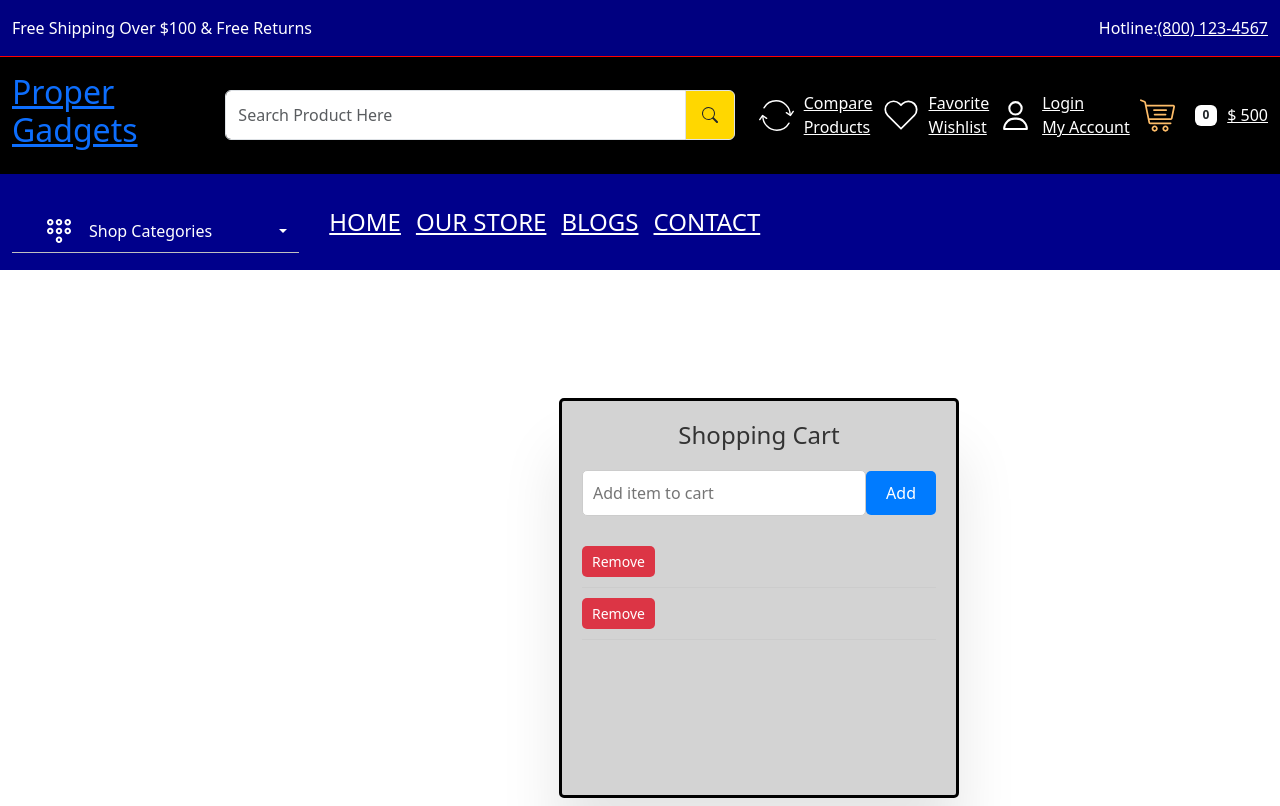
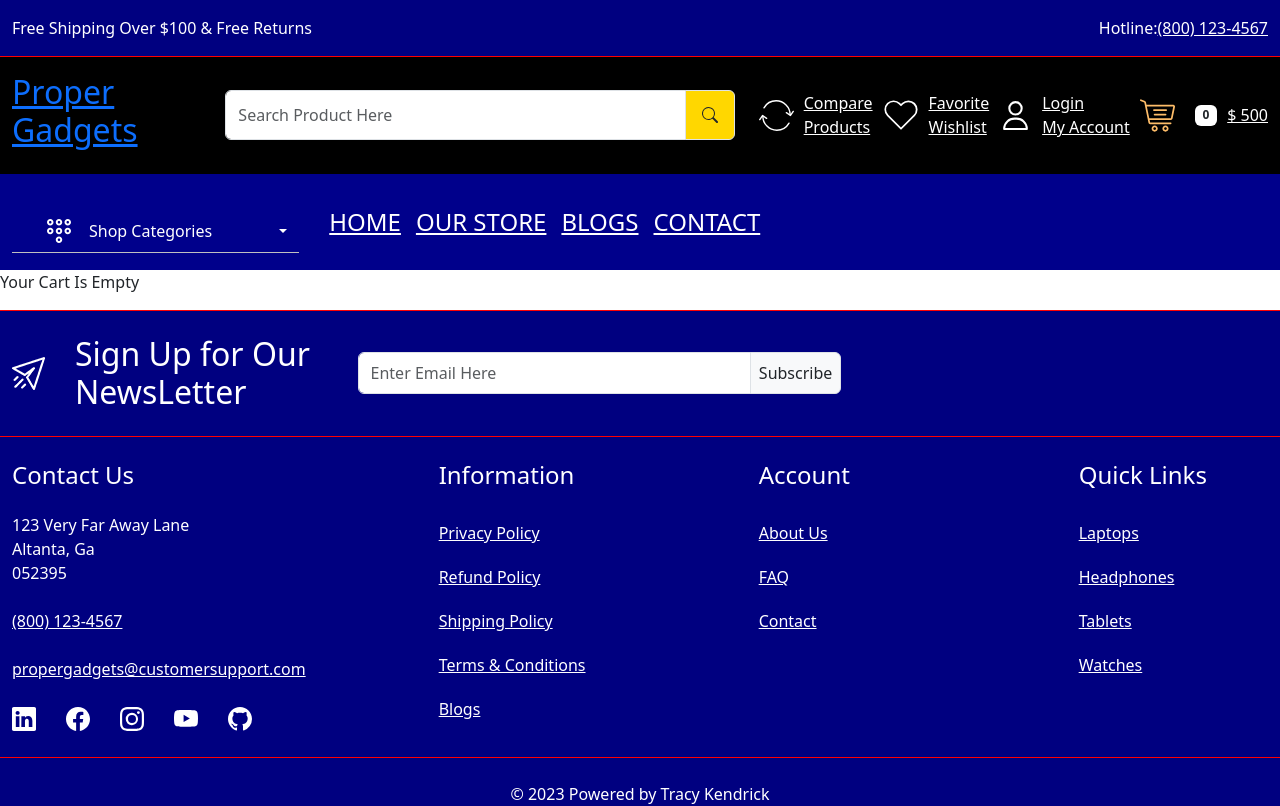
Before and after one commit to loltee/Capstone, a React (Vite) app: page /cart in a window 1280 px wide. Shown: the top 806 px of the page. Built offline with nearby package versions, Linux system fonts and the light colour scheme.

Commit message:
cart page is now fully completed

```diff
--- a/src/App.jsx
+++ b/src/App.jsx
@@ -12,8 +12,10 @@ import OurStore from "./pages/ourStore";
 import SignUpForm from "./components/SignUpForm";
 import Login from "./components/login";
 import MyCart from "./components/MyCart";
+import { useState } from "react";
 
 function App() {
+  const [cart, setCart] = useState([]);
   return (
     <>
       <BrowserRouter>
@@ -23,10 +25,16 @@ function App() {
           <Route index element={<Home />} />
           <Route path="about" element={<About />} />
           <Route path="contact" element={<Contact />} />
-          <Route path="/store" element={<OurStore />} />
+          <Route
+            path="/store"
+            element={<OurStore cart={cart} setCart={setCart} />}
+          />
           <Route path="/signup" element={<SignUpForm />} />
           <Route path="/login" element={<Login />} />
-          <Route path="/cart" element={<MyCart />} />
+          <Route
+            path="/cart"
+            element={<MyCart cart={cart} setCart={setCart} />}
+          />
         </Routes>
         <Footer />
       </BrowserRouter>
--- a/src/api/index.js
+++ b/src/api/index.js
@@ -21,15 +21,9 @@ export async function getCart() {
   const baseUrl = "https://fakestoreapi.com/";
   // const response = await fetch();
 
-  fetch(baseUrl)
+  fetch("https://fakestoreapi.com/carts")
     .then((res) => res.json())
     .then((json) => console.log(json));
-
-  fetch("https://fakestoreapi.com/cart"),
-    {
-      method: "GET",
-      body: JSON.stringify,
-    };
 }
 
 export async function getStore() {}
--- a/src/components/MyCart.jsx
+++ b/src/components/MyCart.jsx
@@ -3,8 +3,7 @@ import React from "react";
 import { getProduct } from "../api";
 import { useLocation } from "react-router-dom";
 
-function MyCart(product) {
-  const [cart, setCart] = useState([]);
+function MyCart({ cart, setCart }) {
   const [item, setItem] = useState("");
   const baseUrl = "https://fakestoreapi.com/";
   const location = useLocation();
@@ -12,7 +11,7 @@ function MyCart(product) {
   useEffect(() => {
     // async function getCart() {
     //   try {
-    //     const response = await fetch(`${baseUrl}cart`);
+    //     const response = await fetch(`${baseUrl}carts`);
     //     const APIResponse = await response.json();
     //     setCart(APIResponse);
     //   } catch (error) {
@@ -20,9 +19,9 @@ function MyCart(product) {
     //   }
     // }
     // getCart();
-    if (location.state === null) {
-      setCart((prevcart) => [...prevcart, !location.state]);
-    }
+    // if (location.state === null) {
+    //   setCart((prevcart) => [...prevcart, !location.state]);
+    // }
   }, []);
   console.log(cart);
 
--- a/src/pages/ourStore.jsx
+++ b/src/pages/ourStore.jsx
@@ -4,11 +4,11 @@ import { useEffect, useState } from "react";
 import Meta from "../components/meta";
 import { useNavigate } from "react-router-dom";
 
-const OurStore = () => {
+const OurStore = ({ cart, setCart }) => {
   const [store, setStore] = useState([]);
   const [error, setError] = useState(null);
   const baseUrl = "https://fakestoreapi.com";
-  const [cart, setCart] = useState([]);
+
   // const [item, setItem] = useState("");
   const navigate = useNavigate();
 
@@ -32,7 +32,7 @@ const OurStore = () => {
   const addItem = (product) => {
     console.log("hello");
     setCart([...cart, product]);
-    navigate("/cart", { state: product });
+    navigate("/cart");
   };
   console.log(cart);
   return (
```
